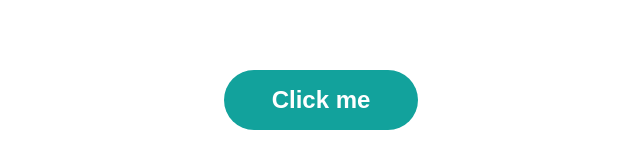
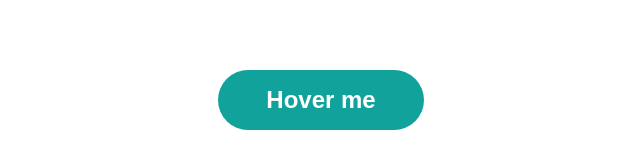
Before and after one commit to codiland-code/Buttons, a plain HTML site: page index.html in a window 1280 px wide. Shown: the part 308-476 px from the top of the page, 319-959 px from the left. Drawn offline with Linux system fonts and the light colour scheme.

Commit message:
Update index.html

```diff
--- a/index.html
+++ b/index.html
@@ -3,10 +3,10 @@
 <head>
     <meta charset="UTF-8">
     <meta name="viewport" content="width=device-width, initial-scale=1.0">
+    <link rel="stylesheet" href="style.css">
     <title>Document</title>
-    <link rel="stylesheet" href="style.css">
 </head>
 <body>
-    <a href="" class="button">Click me</a>
+    <a href="" class="button">Hover me</a>
 </body>
 </html>
```
